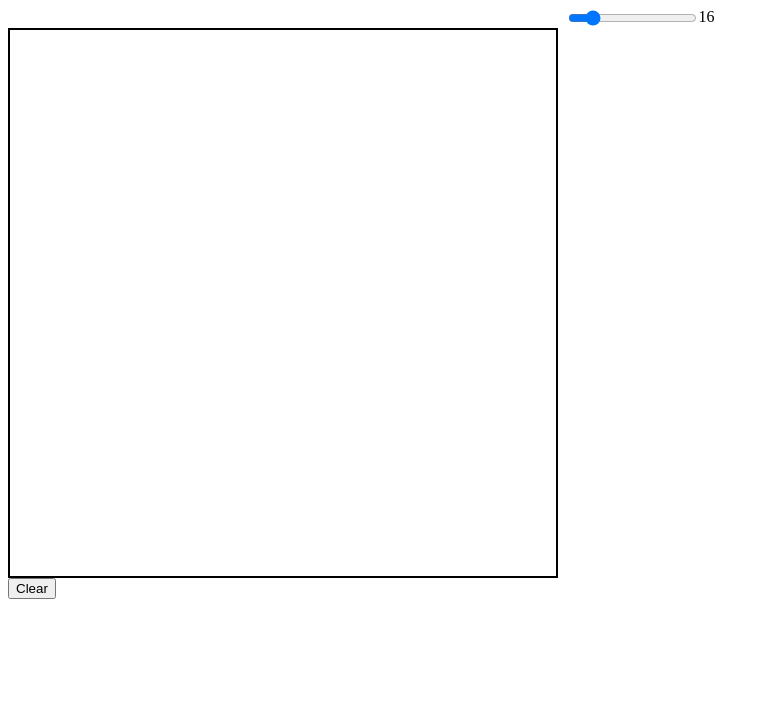
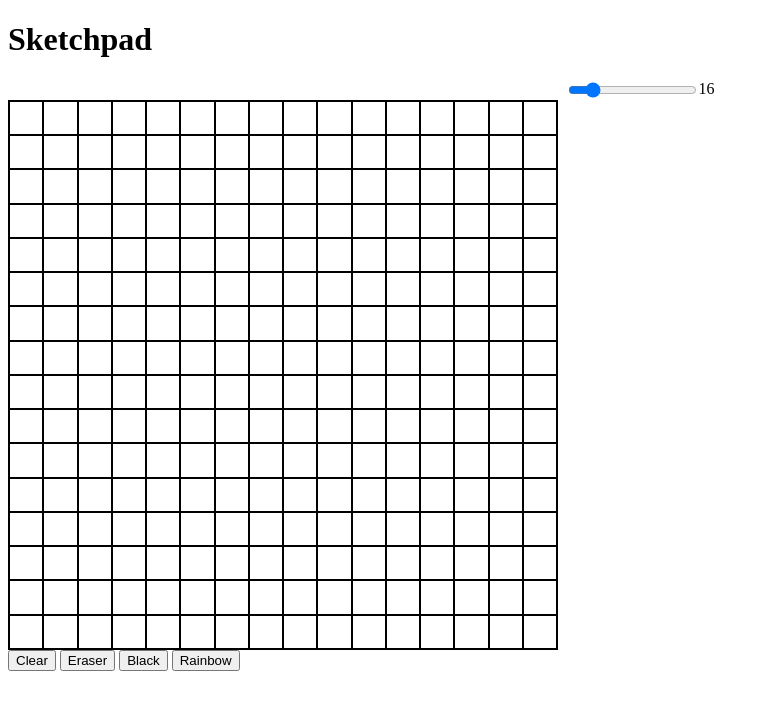
Before and after one commit to guihi1/sketchpad, a plain HTML site: page index.html in a window 1280 px wide. Shown: the whole page, without its empty margins (0-769 px from the left). Drawn offline with Linux system fonts and the light colour scheme.

Commit message:
Add more buttons

```diff
--- a/index.html
+++ b/index.html
@@ -6,14 +6,21 @@
     <meta name="viewport" content="width=device-width, initial-scale=1.0">
     <title>Sketchpad</title>
     <link rel="stylesheet" href="styles.css">
+    <link rel="stylesheet" href="https://fonts.googleapis.com/css?family=Oswald">
     <script src="index.js" defer></script>
 </head>
 <body>
+    <h1>Sketchpad</h1>
     <div class="slider-container">
         <input type="range" id="range" value="16" min="1" max="100" oninput="this.nextElementSibling.value = this.value">
         <output>16</output>
     </div>
     <div class="container"></div>
+    <div class="button-container">
     <button class="clear">Clear</button>
+    <button class="eraser" id="eraser">Eraser</button>
+    <button class="black">Black</button>
+    <button class="rainbow">Rainbow</button>
+    </div>
 </body>
 </html>
```
